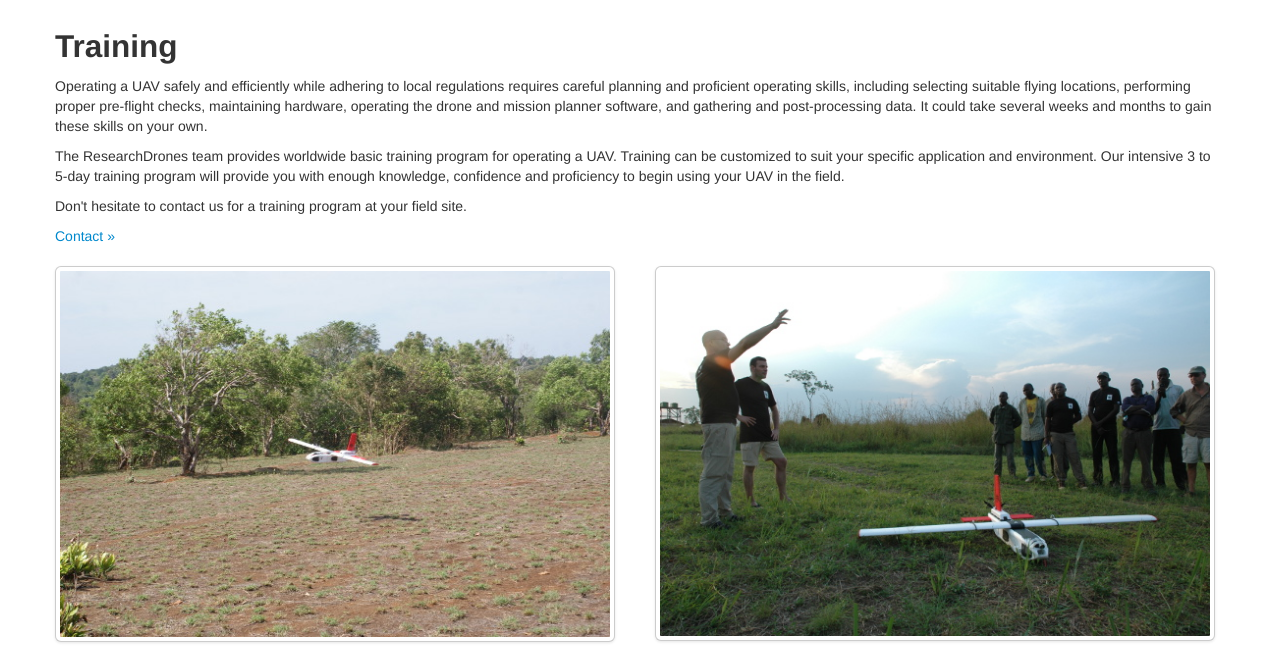
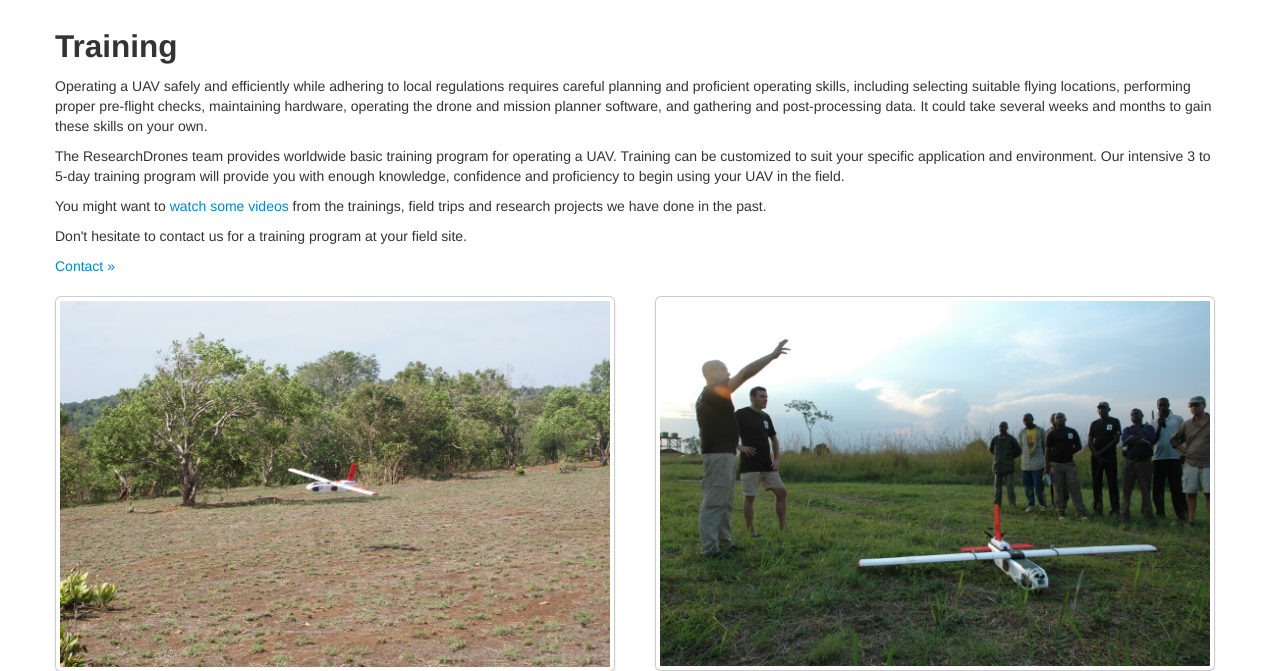
Before and after one commit to wunderlins/RD_web, a PHP site: page /training in a window 1280 px wide. Shown: the part 334-1005 px from the top of the page. Run offline with PHP 8.4, Linux system fonts and the light colour scheme.

Commit message:
added link

```diff
--- a/htdocs/training.php
+++ b/htdocs/training.php
@@ -14,6 +14,8 @@ include("header.php"); ?>
 <p>Operating a UAV safely and efficiently while adhering to local regulations requires careful planning and proficient operating skills, including selecting suitable flying locations, performing proper pre-flight checks, maintaining hardware, operating the drone and mission planner software, and gathering and post-processing data. It could take several weeks and months to gain these skills on your own.
 </p><p>
 The ResearchDrones team provides worldwide basic training program for operating a UAV. Training can be customized to suit your specific application and environment. Our intensive 3 to 5-day training program will provide you with enough knowledge, confidence and proficiency to begin using your UAV in the field.
+</p><p>
+You might want to <a href="field">watch some videos</a> from the trainings, field trips and research projects we have done in the past.
 </p><p>
 Don't hesitate to contact us for a training program at your field site.
 </p>
```
